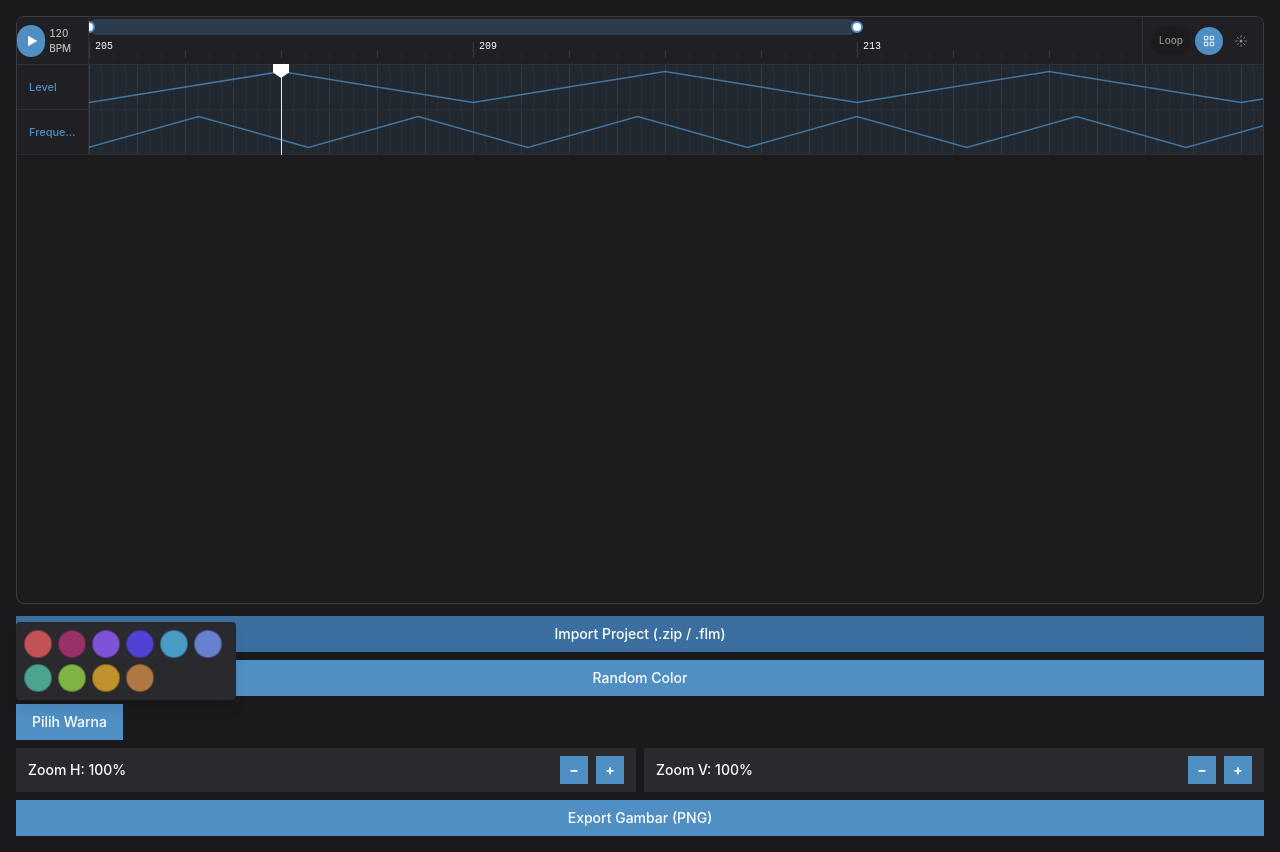
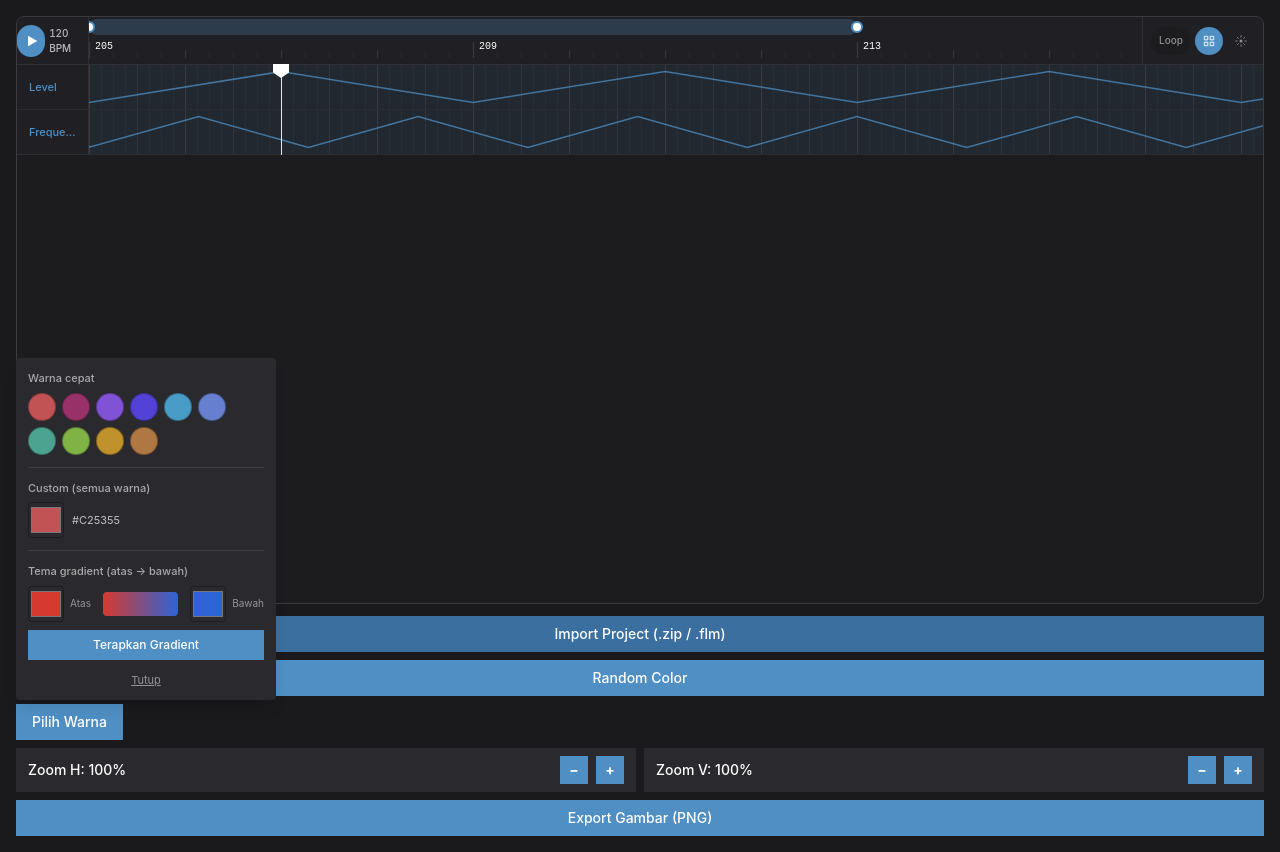
Before and after one commit to xe986232-ai/flatdaw, a React (Vite) app: page / in a window 1280 px wide. Both pictures are taken after a click on the button "Pilih Warna". Built offline with nearby package versions, Linux system fonts and the light colour scheme.

Commit message:
feat: custom color picker bebas & tema gradient (atas-bawah) buat warna track

```diff
--- a/src/App.tsx
+++ b/src/App.tsx
@@ -9,7 +9,7 @@ import { AudioClipEditor } from './components/AudioClipEditor'
 import type { ClipMenuAction } from './components/ClipMenu'
 import { tracks, TIMELINE_START, getTimelineEnd, BEATS_PER_BAR, type Clip, type Note } from './tracks'
 import { generateNotesForClip } from './notes'
-import { randomFlatColor, FLAT_PALETTE, type FlatColor } from './colors'
+import { randomFlatColor, FLAT_PALETTE, flatColorFromHex, lerpHex, type FlatColor } from './colors'
 import { parseFlmFile } from './flmParser'
 import { flmToTracks } from './flmToTracks'
 import { loadZipProject, matchSampleFile } from './zipProject'
@@ -68,6 +68,14 @@ export default function App() {
   const [trackList, setTrackList] = useState(tracks)
   const [trackColors, setTrackColors] = useState<Record<string, FlatColor>>({})
   const [isColorPickerOpen, setIsColorPickerOpen] = useState(false)
+  // Warna terakhir dipilih di custom picker (single color) & di dua ujung
+  // gradient (atas/bawah) — cuma buat nge-drive value <input type="color">
+  // di popover, gak dipake buat render clip mana pun sampe user beneran
+  // pencet "Terapkan Gradient" (atau berubah lewat picker single yang
+  // langsung ke-apply tiap ganti, lihat handlePickCustomColor).
+  const [customColorHex, setCustomColorHex] = useState('#C25355')
+  const [gradientTopHex, setGradientTopHex] = useState('#D63A2E')
+  const [gradientBottomHex, setGradientBottomHex] = useState('#2E63D6')
 
   // Arrangement length now follows the actual content instead of a fixed
   // window — recomputed whenever trackList changes (e.g. right after an .flm
@@ -501,6 +509,47 @@ export default function App() {
       return next
     })
     setIsColorPickerOpen(false)
+  }
+
+  // Custom color picker (bukan dari 10 warna FLAT_PALETTE) — dipanggil tiap
+  // <input type="color"> berubah, langsung nge-apply ke semua track (gak
+  // nunggu tombol "Terapkan" biar user bisa lihat hasilnya real-time sambil
+  // geser-geser di native color picker Android/Chrome). ink-nya dihitung
+  // otomatis (lihat flatColorFromHex) karena fill-nya bisa apa aja, gak ada
+  // pasangan ink yang udah ditentuin manual kayak FLAT_PALETTE.
+  const handlePickCustomColor = (hex: string) => {
+    setCustomColorHex(hex)
+    handlePickSingleColorRaw(flatColorFromHex(hex))
+  }
+
+  // Sama persis handlePickSingleColor, tapi TANPA nutup popover-nya (dipake
+  // internal buat custom picker & gradient yang popover-nya mesti tetep
+  // kebuka sambil user masih ngatur-ngatur warnanya).
+  const handlePickSingleColorRaw = (picked: FlatColor) => {
+    setTrackColors(() => {
+      const next: Record<string, FlatColor> = {}
+      for (const track of trackList) {
+        next[track.id] = picked
+      }
+      return next
+    })
+  }
+
+  // Tema gradient — track PERTAMA (paling atas di layar, lihat trackList.map
+  // di render) dapet gradientTopHex apa adanya, track TERAKHIR (paling
+  // bawah) dapet gradientBottomHex apa adanya, dan track di antaranya
+  // nge-blend proporsional sesuai posisi index-nya (lerpHex). Kalau cuma ada
+  // 1 track, dia dapet warna atas (t=0) biar gak ambigu bagi nol.
+  const handleApplyGradient = () => {
+    setTrackColors(() => {
+      const next: Record<string, FlatColor> = {}
+      const lastIndex = trackList.length - 1
+      trackList.forEach((track, i) => {
+        const t = lastIndex > 0 ? i / lastIndex : 0
+        next[track.id] = flatColorFromHex(lerpHex(gradientTopHex, gradientBottomHex, t))
+      })
+      return next
+    })
   }
 
   // Export the visible canvas box as a PNG. Note: WebCodecs (VideoEncoder/
@@ -1030,10 +1079,16 @@ export default function App() {
             Pilih Warna
           </button>
           {isColorPickerOpen && (
-            // Popover kecil isinya swatch dari FLAT_PALETTE yang sama persis
-            // dipake Random Color — klik salah satu buat nge-set SEMUA track
-            // ke satu warna itu sekaligus.
-            <div className="absolute bottom-full left-0 z-40 mb-1 flex w-max max-w-[220px] flex-wrap gap-1.5 rounded-sm bg-[#2a2a2e] p-2 shadow-lg">
+            // Popover isinya 3 bagian: (1) swatch cepat dari FLAT_PALETTE yang
+            // sama persis dipake Random Color, (2) custom color picker bebas
+            // (native <input type="color">) buat milih warna APA AJA, gak
+            // dibatasi 10 warna preset, dan (3) tema gradient — 2 color input
+            // (atas/bawah) + tombol "Terapkan Gradient" yang nge-blend warna
+            // tiap track sesuai posisi vertikalnya (lihat handleApplyGradient).
+            <div className="absolute bottom-full left-0 z-40 mb-1 flex w-[260px] flex-col gap-3 rounded-sm bg-[#2a2a2e] p-3 shadow-lg">
+              <div>
+                <div className="mb-1.5 text-[11px] font-medium text-white/60">Warna cepat</div>
+                <div className="flex w-max max-w-[220px] flex-wrap gap-1.5">
                   {FLAT_PALETTE.map((c) => (
                     <button
                       key={c.fill}
@@ -1044,6 +1099,70 @@ export default function App() {
                       style={{ backgroundColor: c.fill }}
                     />
                   ))}
+                </div>
+              </div>
+
+              <div className="h-px bg-white/10" />
+
+              <div>
+                <div className="mb-1.5 text-[11px] font-medium text-white/60">Custom (semua warna)</div>
+                <div className="flex items-center gap-2">
+                  <input
+                    type="color"
+                    value={customColorHex}
+                    onChange={(e) => handlePickCustomColor(e.target.value)}
+                    className="h-9 w-9 shrink-0 cursor-pointer rounded border border-black/30 bg-transparent p-0"
+                  />
+                  <span className="text-[11px] text-white/70">{customColorHex.toUpperCase()}</span>
+                </div>
+              </div>
+
+              <div className="h-px bg-white/10" />
+
+              <div>
+                <div className="mb-1.5 text-[11px] font-medium text-white/60">
+                  Tema gradient (atas → bawah)
+                </div>
+                <div className="flex items-center gap-3">
+                  <div className="flex items-center gap-1.5">
+                    <input
+                      type="color"
+                      value={gradientTopHex}
+                      onChange={(e) => setGradientTopHex(e.target.value)}
+                      className="h-9 w-9 shrink-0 cursor-pointer rounded border border-black/30 bg-transparent p-0"
+                    />
+                    <span className="text-[10px] text-white/50">Atas</span>
+                  </div>
+                  <div
+                    className="h-6 flex-1 rounded-sm"
+                    style={{ background: `linear-gradient(90deg, ${gradientTopHex}, ${gradientBottomHex})` }}
+                  />
+                  <div className="flex items-center gap-1.5">
+                    <input
+                      type="color"
+                      value={gradientBottomHex}
+                      onChange={(e) => setGradientBottomHex(e.target.value)}
+                      className="h-9 w-9 shrink-0 cursor-pointer rounded border border-black/30 bg-transparent p-0"
+                    />
+                    <span className="text-[10px] text-white/50">Bawah</span>
+                  </div>
+                </div>
+                <button
+                  type="button"
+                  onClick={handleApplyGradient}
+                  className="mt-2 w-full bg-track-accent px-3 py-1.5 text-[12px] font-medium text-white"
+                >
+                  Terapkan Gradient
+                </button>
+              </div>
+
+              <button
+                type="button"
+                onClick={() => setIsColorPickerOpen(false)}
+                className="text-[11px] text-white/50 underline"
+              >
+                Tutup
+              </button>
             </div>
           )}
         </div>
--- a/src/colors.ts
+++ b/src/colors.ts
@@ -53,6 +53,50 @@ export function hexToRgba(hex: string, alpha: number) {
   return `rgba(${r}, ${g}, ${b}, ${alpha})`
 }
 
+// Dipake buat 2 fitur custom color (bukan cuma milih dari FLAT_PALETTE lagi):
+// (1) color picker bebas — user pilih SATU warna apa aja lewat <input
+// type="color"> (native picker Android/Chrome, ada full spectrum + input hex
+// manual), dipasang ke SEMUA track sekaligus (mirip handlePickSingleColor
+// tapi gak dibatasi 10 warna preset). (2) tema gradient — user pilih 2 warna
+// (atas & bawah), tiap track dapet warna hasil interpolasi linear berdasar
+// posisi vertikalnya di trackList (track pertama = warna atas, track
+// terakhir = warna bawah, yang di tengah nge-blend proporsional).
+//
+// Karena inputnya sekarang bebas (bukan dari 10 warna FLAT_PALETTE yang
+// ink-nya udah dipilih manual biar kontras bagus), ink (warna teks/waveform
+// di atas fill itu) dihitung otomatis dari luminance fill-nya — kalau
+// fill-nya terang, ink jadi gelap, dan sebaliknya. Rumus luminance relatif
+// standar WCAG (versi disederhanakan, tanpa gamma-correct penuh) — cukup
+// buat nentuin terang/gelap kasar, gak perlu presisi kontras AA/AAA.
+function relativeLuminance(hex: string): number {
+  const h = hex.replace('#', '')
+  const r = parseInt(h.substring(0, 2), 16) / 255
+  const g = parseInt(h.substring(2, 4), 16) / 255
+  const b = parseInt(h.substring(4, 6), 16) / 255
+  return 0.2126 * r + 0.7152 * g + 0.0722 * b
+}
+
+/** Bikin FlatColor dari hex bebas apa aja — ink-nya (teks/waveform ink)
+ * otomatis putih pucat kalau fill-nya gelap, atau nyaris hitam kalau fill-nya
+ * terang, biar tetep kebaca kontrasnya walau fill-nya dipilih user sendiri. */
+export function flatColorFromHex(hex: string): FlatColor {
+  return { fill: hex, ink: relativeLuminance(hex) > 0.5 ? '#14121B' : '#F5F2FF' }
+}
+
+/** Interpolasi linear dua warna hex, t dari 0 (persis colorA) sampe 1
+ * (persis colorB) — dipake buat nge-blend warna gradient antar track sesuai
+ * posisi vertikalnya. */
+export function lerpHex(colorA: string, colorB: string, t: number): string {
+  const a = colorA.replace('#', '')
+  const b = colorB.replace('#', '')
+  const clampT = Math.max(0, Math.min(1, t))
+  const lerpChannel = (start: number, end: number) => Math.round(start + (end - start) * clampT)
+  const rr = lerpChannel(parseInt(a.substring(0, 2), 16), parseInt(b.substring(0, 2), 16))
+  const gg = lerpChannel(parseInt(a.substring(2, 4), 16), parseInt(b.substring(2, 4), 16))
+  const bb = lerpChannel(parseInt(a.substring(4, 6), 16), parseInt(b.substring(4, 6), 16))
+  return `#${rr.toString(16).padStart(2, '0')}${gg.toString(16).padStart(2, '0')}${bb.toString(16).padStart(2, '0')}`
+}
+
 // Warna region audio — TETAP, gak ikut acakan Random Color/trackColors kayak
 // clip pattern/MIDI lain. Niru "st-purple-rain-set" di Soundtrap: klip audio
 // asli (punya sampleName/waveform) selalu ungu indigo, apapun warna track-nya,
```
Lines whose indentation alone changed are shown as unchanged.
